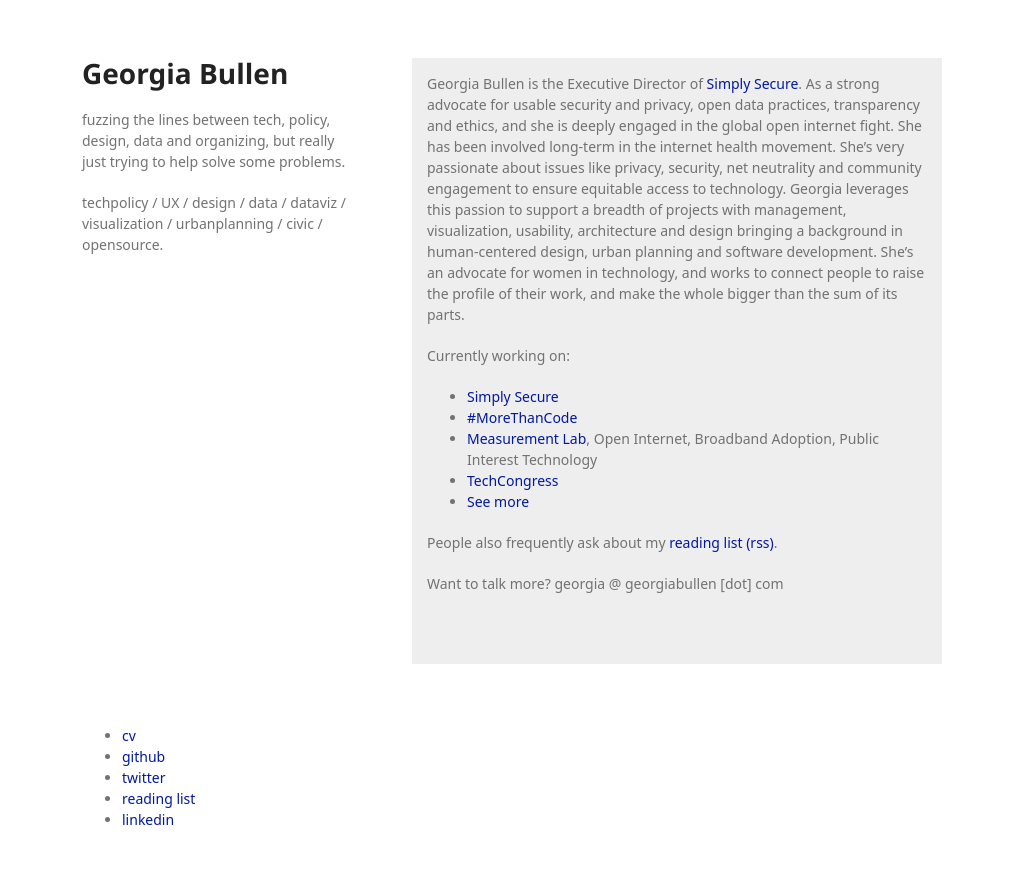
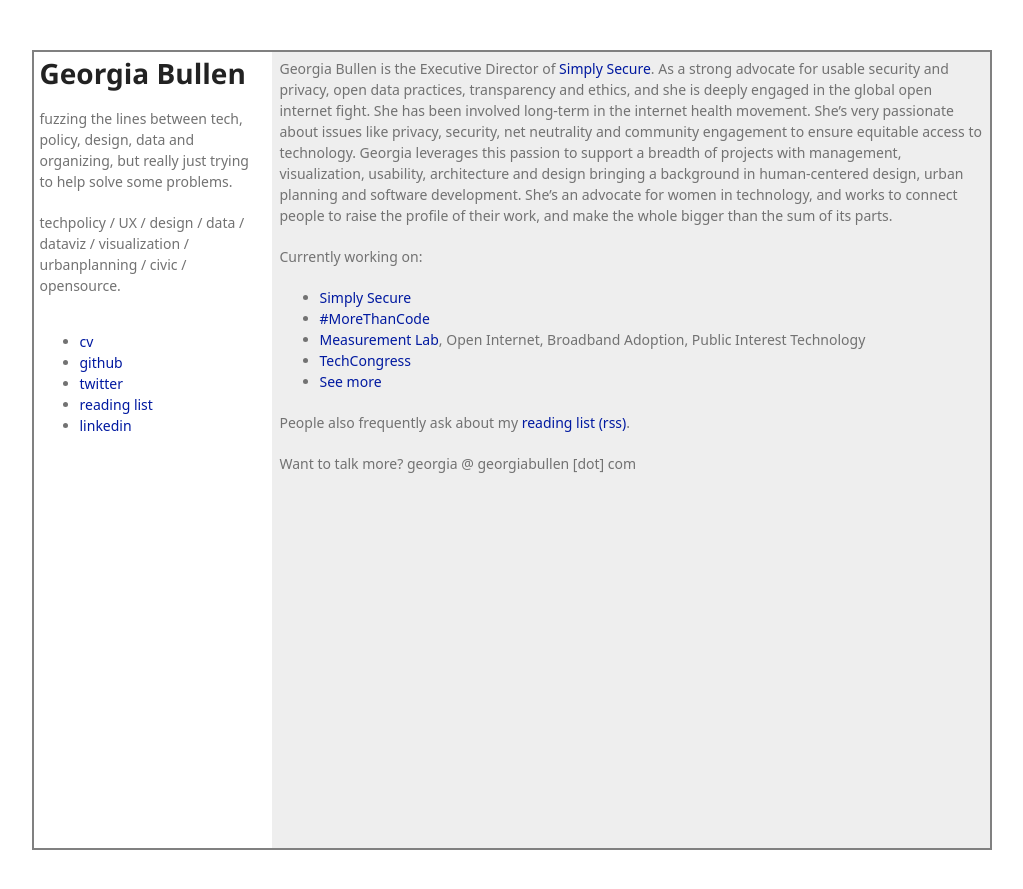
Before and after one commit to georgiamoon/markdowncv, a Jekyll site: the page built from index.md, in a window 1280 px wide. Shown: the top 889 px of the page, without its empty margins (128-1151 px from the left). Built offline with Jekyll 4.4.1, drawn with Linux system fonts in a browser that asks for light colours; some web fonts are replaced; our own code applies the rules of GitHub Pages for plain Markdown files; a script that is not in the unit is left out.

Commit message:
Fix layout after maximizing iframe

```diff
--- a/_layouts/default.html
+++ b/_layouts/default.html
@@ -48,11 +48,7 @@
         </div>-->
 
       </header>
-      <section>
-
-      {{ content }}
-
-      </section>
+      <section>{{ content }}</section>
       <footer>
         {% if site.github.is_project_page %}
         <ul>
@@ -65,6 +61,7 @@
         </ul>
         {% endif %}
       </footer>
+      <div class="outline"></div>
     </div>
     <script src="{{ '/assets/js/scale.fix.js' | relative_url }}"></script>
 
--- a/assets/css/main-styles.css
+++ b/assets/css/main-styles.css
@@ -107,11 +107,6 @@ a:hover small {
   color:#777;
 }
 
-.wrapper {
-  width:860px;
-  margin:0 auto;
-}
-
 blockquote {
   border-left:1px solid #e5e5e5;
   margin:0;
@@ -158,9 +153,9 @@ img {
 }
 
 header {
-  width:270px;
-  float:left;
-  position:fixed;
+  background-color: rgba(255, 255, 255, 0.95);
+  padding: 1ex;
+  grid-area: header;
   -webkit-font-smoothing:subpixel-antialiased;
 }
 
@@ -176,10 +171,12 @@ header ul a strong {
 }
 
 section {
-  width:500px;
-  float:right;
-  padding: 15px 15px 50px;
+  padding: 1ex;
+  grid-area: content;
   background-color: #eee;
+  overflow: scroll;
+  min-height: 0;
+  min-width: 0;
 }
 
 small {
@@ -194,10 +191,9 @@ hr {
 }
 
 footer {
-  width:270px;
-  float:left;
-  position:fixed;
-  bottom:50px;
+  background-color: rgba(255, 255, 255, 0.95);
+  padding: 1ex;
+  grid-area: footer;
   -webkit-font-smoothing:subpixel-antialiased;
 }
 
@@ -208,73 +204,56 @@ iframe {
   position: absolute;
   top: 0;
   width: 100%;
-  z-index: -1;
+  /* z-index: -1; */
 }
 
-@media print, screen and (max-width: 960px) {
+div.wrapper {
+  overflow: scroll;
+  display: grid;
+  grid-template-areas:
+    ". header content ."
+    ". footer content ."
+    ". .      content .";
+  grid-template-columns: 1fr fit-content(240px) fit-content(720px) 1fr;
+  grid-template-rows: min-content 1fr min-content;
+  position: absolute;
+  top: 50px;
+  left: 0;
+  bottom: 50px;
+  right: 0;
+}
 
+div.outline {
+  border: 2px solid grey;
+  grid-area: 1/2/-1/-2;
+}
+
+@media (max-width: 960px) {
   div.wrapper {
-    width:auto;
-    margin:0;
+    top: 0px;
+    bottom: 0px;
   }
+  div.outline {
+    border: none;
+  }
+}
 
-  header, section, footer {
-    float:none;
-    position:static;
-    width:auto;
-  }
-
-  header {
-    padding-right:320px;
+@media (max-width: 720px) {
+  div.wrapper {
+    grid-template-areas:
+      "header"
+      "footer"
+      "content";
+    grid-template-columns: initial;
+    grid-template-rows: initial;
   }
 
   section {
-    border:1px solid #e5e5e5;
-    border-width:1px 0;
-    padding:15px 15px;
-    margin:0 0 20px;
-  }
-
-  header a small {
-    display:inline;
-  }
-
-  header ul {
-    position:absolute;
-    right:50px;
-    top:52px;
-  }
-}
-
-@media print, screen and (max-width: 720px) {
-  body {
-    word-wrap:break-word;
-  }
-
-  header {
-    padding:0;
-  }
-
-  header ul, header p.view {
-    position:static;
+    overflow: initial;
   }
 
   pre, code {
     word-wrap:normal;
-  }
-}
-
-@media print, screen and (max-width: 480px) {
-  body {
-    padding:15px;
-  }
-
-  header ul {
-    width:99%;
-  }
-
-  header li, header ul li + li + li {
-    width:33%;
   }
 }
 
```
